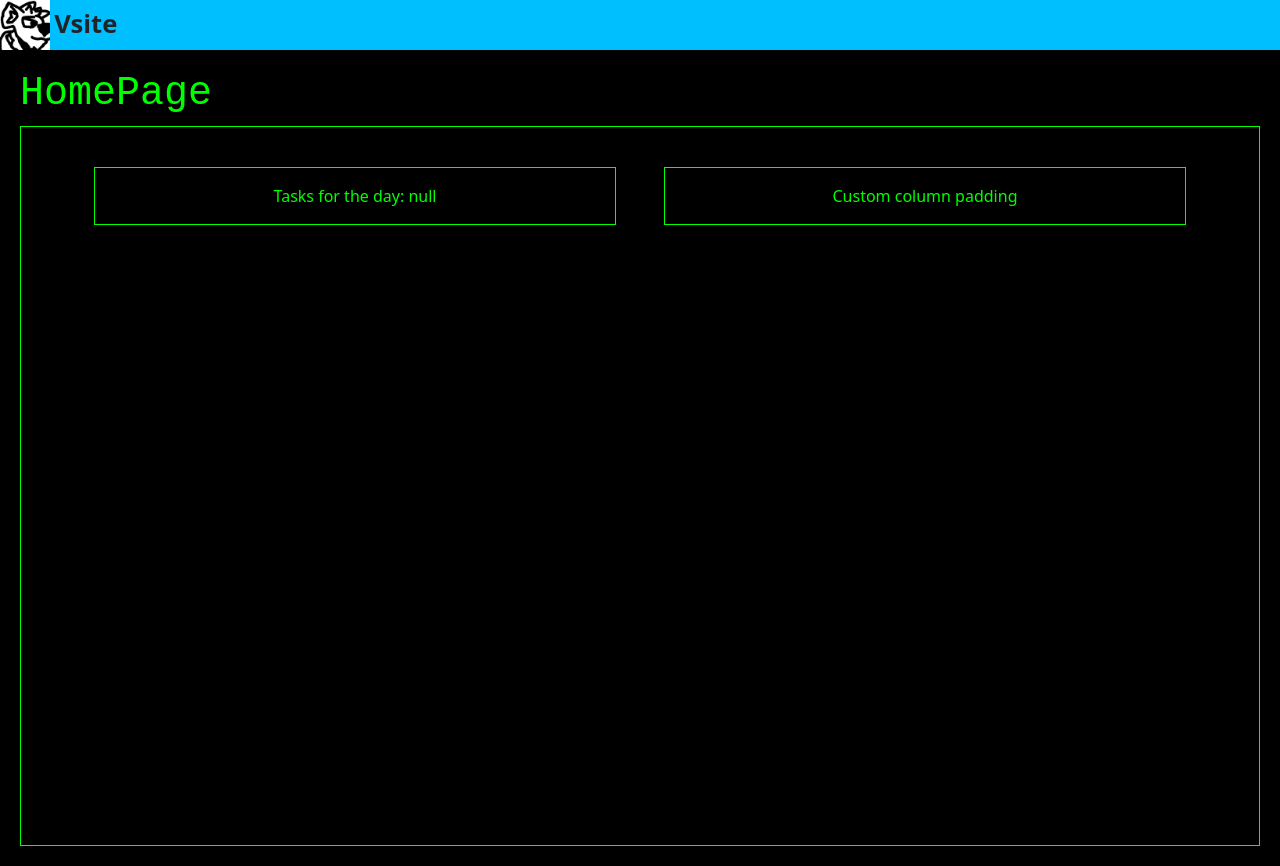
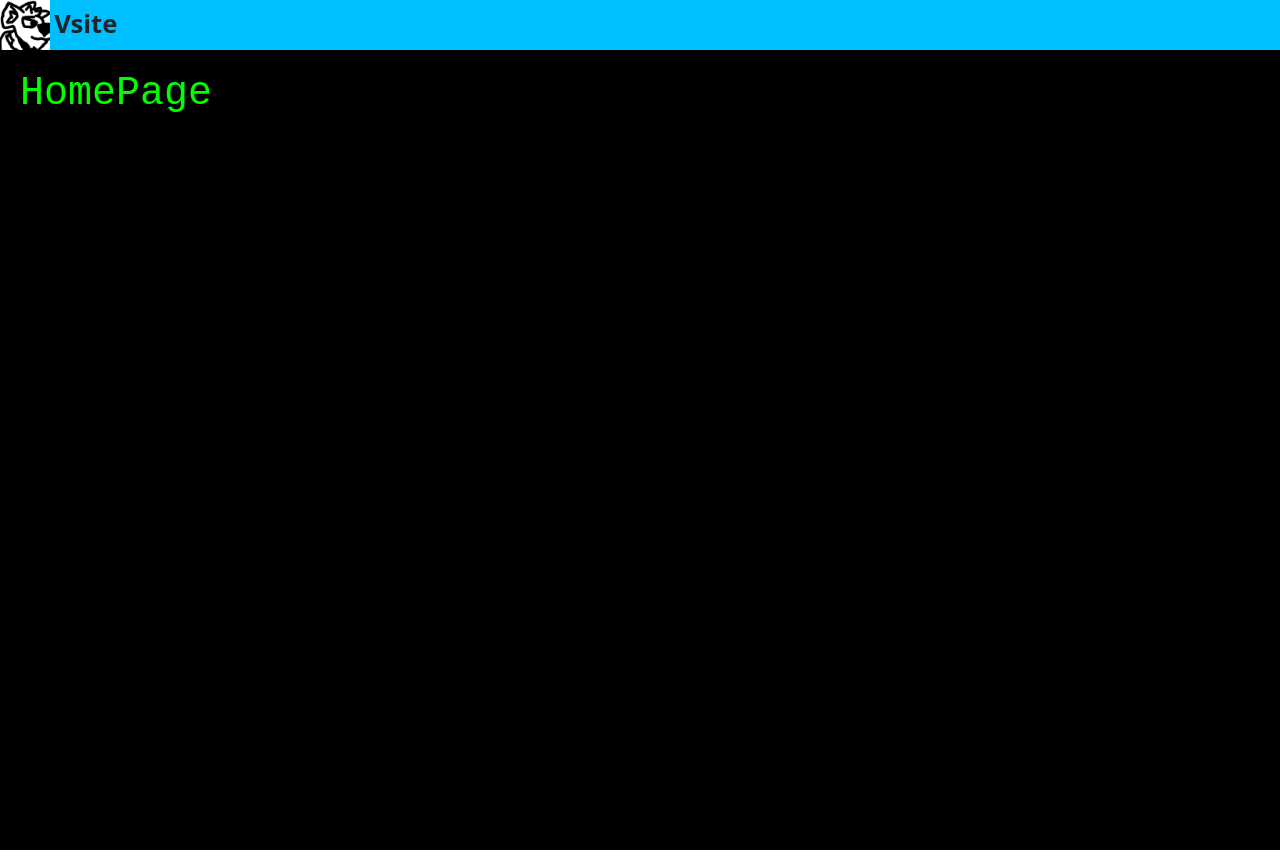
Before and after one commit to LydellJones/HyenaHornet, a website: page app/src/pages/index.html in a window 1280 px wide. Drawn offline with Linux system fonts and the light colour scheme.

Commit message:
Base is now done, splitting environments.

```diff
--- a/app/src/pages/index.html
+++ b/app/src/pages/index.html
@@ -10,20 +10,6 @@
     <body>
         <div id="basepage" style="min-height: 100vh; background-color: black; padding: 20px;">
             <h1 style="font-family: 'Courier New', Courier, monospace; color: lime;">HomePage</h1>
-            <div style=" border: .5px solid lime; color: lime; min-height: 90vh;">
-                <div class="container px-4 text-center">
-                    <div class="row gx-5" style="padding-top: 5vh;">
-                      <div class="col">
-                       <div class="p-3" style="border: .5px solid lime;">
-                            Tasks for the day: <label id="taskcnt">null</label>
-                        </div>
-                      </div>
-                      <div class="col">
-                        <div class="p-3" style="padding-top: 10vh; border: .5px solid lime;">Custom column padding</div>
-                      </div>
-                    </div>
-                  </div>
-            </div>
         </div>
     </body>
 </html>
--- a/package.json
+++ b/package.json
@@ -5,7 +5,7 @@
   "main": "./app/src/index.js",
   "scripts": {
     "build-css": "sass ./app/src/index.scss ./app/src/index.css",
-    "run": "node ./app/src/index.js --trace-warnings"
+    "start": "node ./app/src/index.js --trace-warnings"
   },
   "keywords": [],
   "author": "",
```
